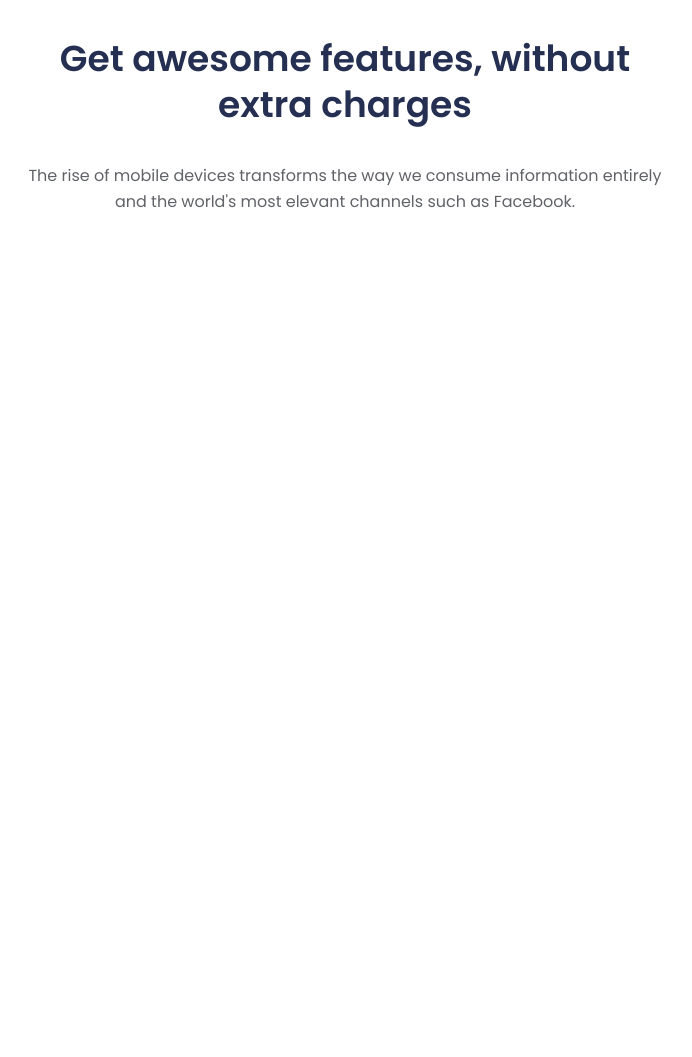
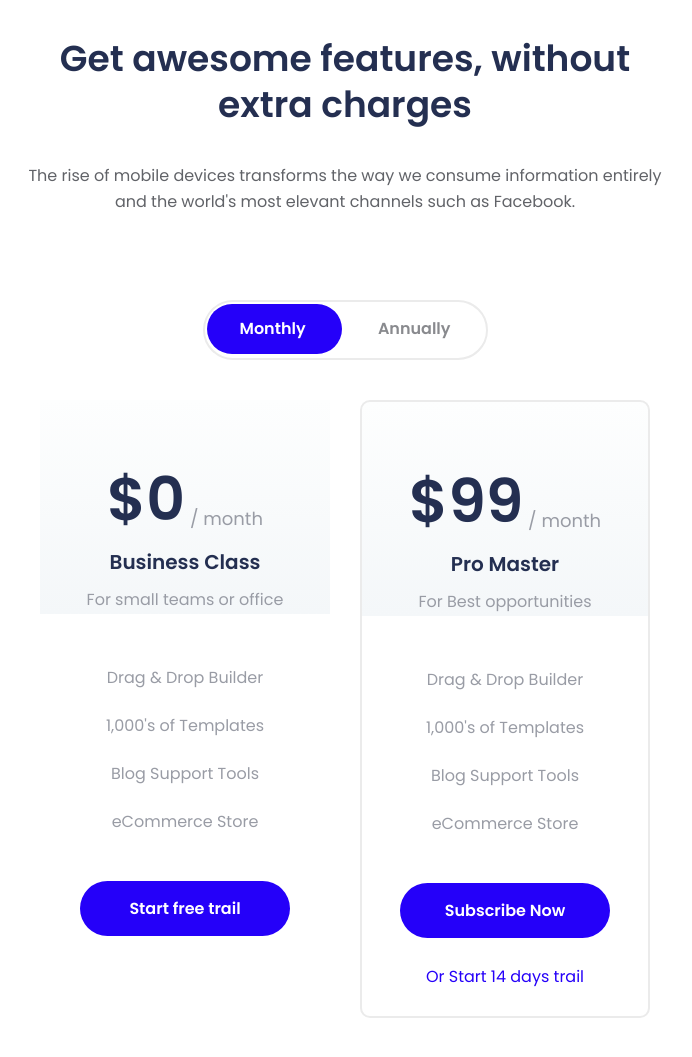
Before and after one commit to barbossa1991/applab, a website: page app/index.html in a window 1280 px wide. Shown: the part 5325-6382 px from the top of the page, without its empty margins (295-987 px from the left). Before the commit the page ends 5625 px from the top, so only its background shows below. Drawn offline with nearby package versions, Linux system fonts and the light colour scheme.

Commit message:
section feature successfully done

```diff
--- a/app/index.html
+++ b/app/index.html
@@ -361,8 +361,55 @@
       </div>
     </div>
     <div class="row">
-      <div class="col-lg">
-        <div class="switch"></div>
+      <div class="col-lg d-flex justify-content-center">
+        <div class="switch">
+          <div class="switch__toggle"></div>
+        </div>
+      </div>
+    </div>
+    <div class="row d-flex justify-content-center">
+      <div class="col-lg-6 price-block">
+        <div class="price-left">
+          <div class="price-top">
+            <div class="price">$0<sub> / month</sub></div>
+            <div class="price-title">Business Class</div>
+            <div class="price-text">For small teams or office</div>
+          </div>
+          <div class="price-bottom">
+            <div class="price-list">
+              <ul>
+                <li>Drag & Drop Builder</li>
+                <li>1,000's of Templates</li>
+                <li>Blog Support Tools</li>
+                <li>eCommerce Store</li>
+              </ul>
+            </div>
+            <button type="button" class="btn btn-custom btn-features">Start free trail</button>
+          </div>
+        </div>
+      </div>
+      <div class="col-lg-6 price-block">
+        <div class="price-right">
+          <div class="price-top">
+            <div class="price">$99<sub> / month</sub></div>
+            <div class="price-title">Pro Master</div>
+            <div class="price-text">For Best opportunities</div>
+          </div>
+          <div class="price-bottom">
+            <div class="price-list">
+              <ul>
+                <li>Drag & Drop Builder</li>
+                <li>1,000's of Templates</li>
+                <li>Blog Support Tools</li>
+                <li>eCommerce Store</li>
+              </ul>
+            </div>
+            <button type="button" class="btn btn-custom btn-features">Subscribe Now</button>
+            <div class="price-link">
+              <a href="#">Or Start 14 days trail</a>
+            </div>
+          </div>
+        </div>
       </div>
     </div>
   </div>
--- a/app/js/main.js
+++ b/app/js/main.js
@@ -1,5 +1,9 @@
 $(function () {
 
-
+    $(document).ready(function() {
+        $('.switch').click(function() {
+            $('.switch').toggleClass('active');
+        });
+    });
 
 });
--- a/app/scss/style.scss
+++ b/app/scss/style.scss
@@ -308,6 +308,9 @@
     margin-top: 50px;
   }
 }
+.features {
+  margin-bottom: 40px;
+}
 .features__title {
   line-height: 46px;
   font-size: 36px;
@@ -325,6 +328,130 @@
   text-align: center;
   margin: 35px auto 85px;
 }
+.switch {
+  position: relative;
+  width: 285px;
+  height: 60px;
+  border: 2px solid #EBEBEB;
+  border-radius: 30px;
+  margin-bottom: 40px;
+  &:hover {
+    cursor: pointer;
+  }
+  &.active .switch__toggle {
+    left: 145px;
+  }
+  &::before {
+    content: 'Monthly';
+    position: absolute;
+    left: 35px;
+    top: 15px;
+    color: #fff;
+    z-index: 10;
+    font-size: 16px;
+    font-weight: 600;
+  }
+  &::after {
+    content: 'Annually';
+    position: absolute;
+    right: 35px;
+    top: 15px;
+    color: #898A8E;
+    z-index: 10;
+    font-size: 16px;
+    font-weight: 600;
+  }
+  &.active::before {
+    color: #898A8E;
+  }
+  &.active::after {
+    color: #fff;
+  }
+}
+.switch__toggle {
+  position: absolute;
+  top: 2px;
+  left: 2px;
+  width: 135px;
+  height: 50px;
+  background-color: #2500F9;
+  border-radius: 30px;
+}
+.price-left {}
+.price-right {
+  border: 2px solid #EBEBEB;
+  border-radius: 10px;
+}
+.price-top {
+  background: linear-gradient(#FDFEFE, #F4F7F9);
+  text-align: center;
+  position: relative;
+  z-index: -1;
+}
+.price {
+  line-height: 58px;
+  font-size: 60px;
+  color: #242F51;
+  font-weight: 600;
+  margin-bottom: 20px;
+  padding-top: 70px;
+  sub {
+    line-height: 28px;
+    font-size: 18px;
+    color: #999CA5;
+    font-weight: 400;
+  }
+}
+.price-title {
+  line-height: 28px;
+  font-size: 20px;
+  color: #242F51;
+  font-weight: 600;
+  margin-bottom: 10px;
+}
+.price-text {
+  line-height: 28px;
+  font-size: 16px;
+  color: #999CA5;
+  font-weight: 400;
+  margin-bottom: 40px;
+}
+.price-bottom {
+  text-align: center;
+}
+.price-list {
+  margin-bottom: 35px;
+  ul {
+    list-style: none;
+    margin: 0;
+    padding: 0;
+  }
+  li {
+    line-height: 48px;
+    font-size: 16px;
+    color: #999CA5;
+    font-weight: 400;
+  }
+}
+.features .btn.btn-features {
+  margin-left: 0;
+  width: 210px;
+  height: 55px;
+  line-height: 40px;
+}
+.price-block {
+  max-width: 320px;
+}
+.price-link  {
+  margin-top: 25px;
+  margin-bottom: 25px;
+  a {
+    line-height: 28px;
+    font-size: 16px;
+    text-decoration: none;
+    color: #2500F9;
+  }
+}
 
 
 
```
Also changed, not shown: app/css/style.min.css.
